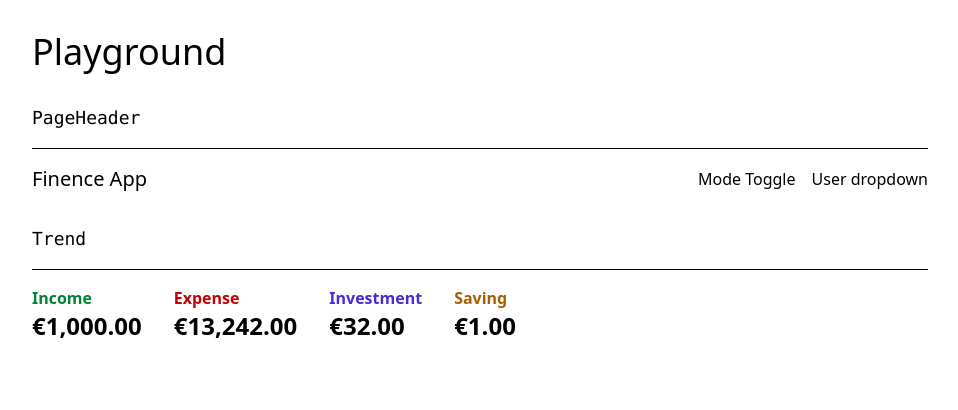
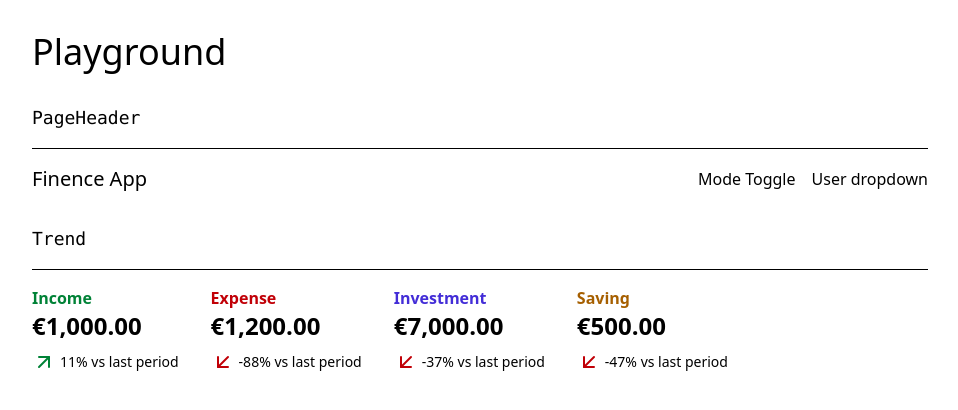
Before and after one commit to MorielMauni/Learning-FinanceApp-NextJS, a Next.js app: page /playground in a window 1280 px wide. Shown: the top 410 px of the page, without its empty margins (160-1118 px from the left). Built offline with nearby package versions, Linux system fonts and the light colour scheme.

Commit message:
Adding lucide, adding up/down arrows, and calculating percentages

```diff
--- a/app/playground/page.js
+++ b/app/playground/page.js
@@ -18,10 +18,10 @@
         <h2 className="mb-4 text-lg font-mono">Trend</h2>
         <hr className="mb-4 border-grey-200 dark:border-gray-800"></hr>
         <div className="flex space-x-8">
-          <Trend type="Income" amount={1000} />
-          <Trend type="Expense" amount={13242} />
-          <Trend type="Investment" amount={32} />
-          <Trend type="Saving" amount={1} />
+          <Trend type="Income" amount={1000} prevAmount={900}/>
+          <Trend type="Expense" amount={1200} prevAmount={10000}/>
+          <Trend type="Investment" amount={7000} prevAmount={11100}/>
+          <Trend type="Saving" amount={500} prevAmount={950}/>
         </div>
       </div>
     </main>
--- a/components/trend.js
+++ b/components/trend.js
@@ -1,3 +1,6 @@
+import { useMemo } from "react";
+import { ArrowDownLeft, ArrowUpRight } from 'lucide-react';
+
 export default function Trend({ type, amount, prevAmount }) {
   const colorClasses = {
     Income: "text-green-700 dark:text-green-300",
@@ -7,9 +10,14 @@
   };
 
   const calcPrecentageChange = (amount, prevAmount) => {
-    if (prevAmount === 0) return 0;
+    if (!prevAmount || !amount) return 0;
     return ((amount - prevAmount) / prevAmount) * 100;
   };
+
+  const perentageChange = useMemo(
+    () => calcPrecentageChange(amount, prevAmount).toFixed(0),
+    [amount, prevAmount]
+  )
 
   const formatCurrency = (amount) =>
     new Intl.NumberFormat("en-US", {
@@ -23,6 +31,11 @@
       <div className="text-2xl font-semibold text-black dark:text-white mb-2">
         {amount ? formatCurrency(amount) : formatCurrency(0)}
       </div>
+      <div className="flex space-x-1 items-center text-sm">
+        {perentageChange <= 0 && <ArrowDownLeft className="text-red-700 dark:text-red-300"/>}
+        {perentageChange > 0 && <ArrowUpRight className="text-green-700 dark:text-green-300"/>}
+        <div>{perentageChange}% vs last period</div>
+      </div>
     </div>
   );
 }
--- a/package.json
+++ b/package.json
@@ -9,6 +9,7 @@
     "lint": "eslint"
   },
   "dependencies": {
+    "lucide-react": "^1.24.0",
     "next": "16.2.10",
     "react": "19.2.4",
     "react-dom": "19.2.4"
```
Also changed, not shown: 1 other file (tests, documents, lock files or other folders).
